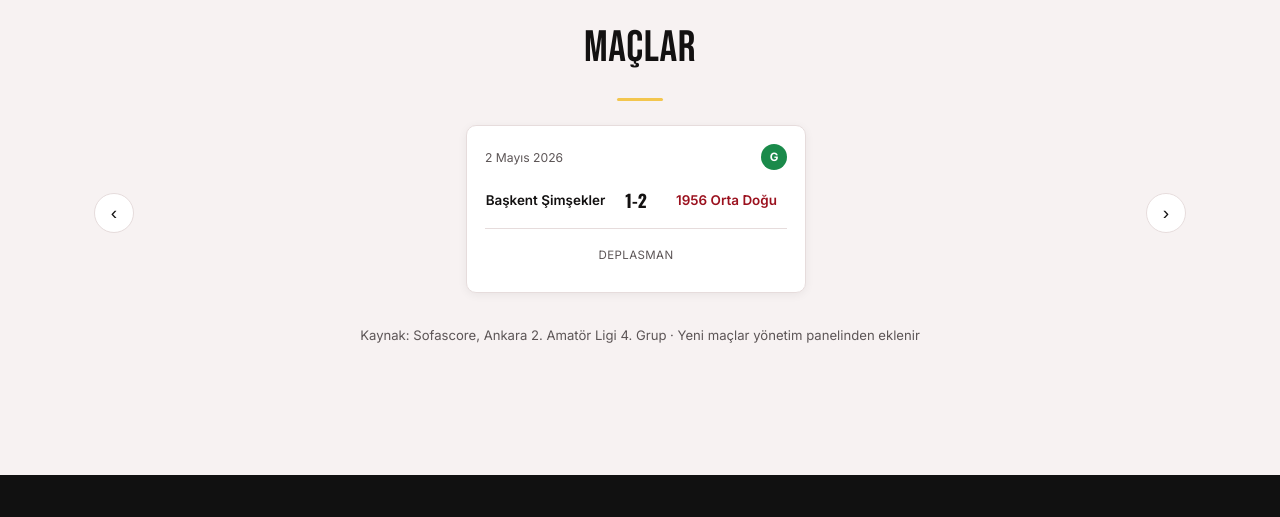
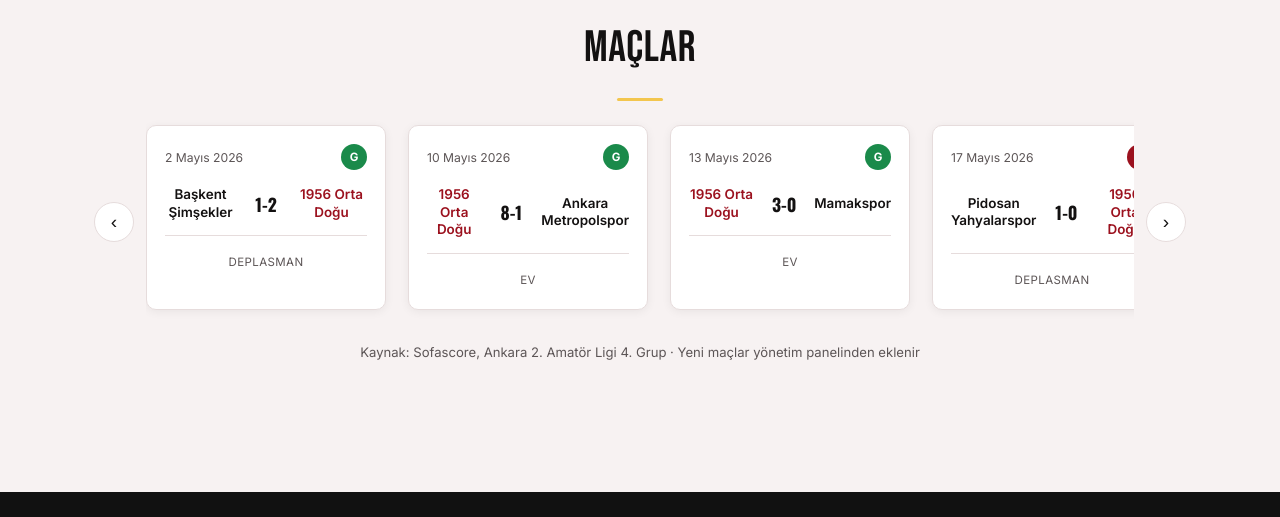
Before and after one commit to fatihekicioglu/1956-ortadogu-website, an Eleventy site: page src/fikstur.njk in a window 1280 px wide. Shown: the part 1324-1841 px from the top of the page. Built offline with nearby package versions, Linux system fonts and the light colour scheme; Eleventy itself is replaced by a stand-in of ours; files that its build step writes are made by us from their sources.

Commit message:
Fikstürde 4 kart birden görünsün, geçiş tek tek olsun

```diff
--- a/src/css/style.css
+++ b/src/css/style.css
@@ -1303,21 +1303,17 @@
   height: 0;
 }
 
-.match-carousel .carousel-track > .match-slide {
-  flex: 0 0 100%;
-  display: flex;
-  justify-content: center;
-  scroll-snap-align: start;
-}
-
 .match-card {
   background: var(--color-surface);
   border: 1px solid var(--color-border);
   border-radius: var(--radius);
   padding: 18px;
   box-shadow: 0 2px 10px rgba(20, 16, 16, 0.06);
-  width: 100%;
-  max-width: 340px;
+}
+
+.match-carousel .carousel-track > .match-card {
+  flex: 0 0 240px;
+  scroll-snap-align: start;
 }
 
 .match-card-top {
--- a/src/fikstur.njk
+++ b/src/fikstur.njk
@@ -106,7 +106,6 @@
       <button class="carousel-btn carousel-prev" aria-label="Önceki" data-target="matchTrack">‹</button>
       <div class="carousel-track" id="matchTrack">
         {% for mac in collections.maclar %}
-        <div class="match-slide">
         <div class="match-card{% if mac.data.bizim_gol == null or mac.data.rakip_gol == null %} is-upcoming{% endif %}">
           <div class="match-card-top">
             <span class="match-date">{{ mac.date | trDate }}{% if mac.data.saat %} · {{ mac.data.saat }}{% endif %}</span>
@@ -133,7 +132,6 @@
             <span class="match-location">{{ mac.data.konum }}{% if mac.data.aciklama %} · {{ mac.data.aciklama }}{% endif %}</span>
           </div>
         </div>
-        </div>
         {% endfor %}
       </div>
       <button class="carousel-btn carousel-next" aria-label="Sonraki" data-target="matchTrack">›</button>
```
Lines whose indentation alone changed are shown as unchanged.
